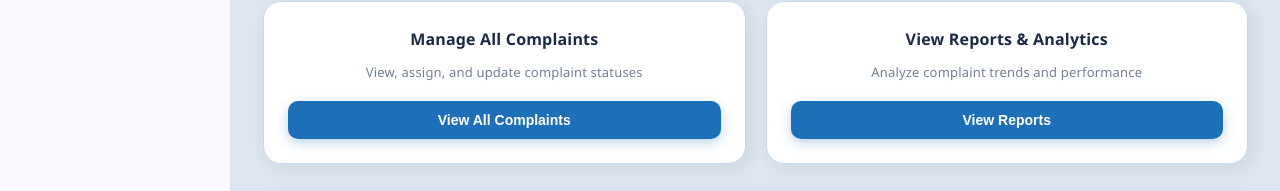
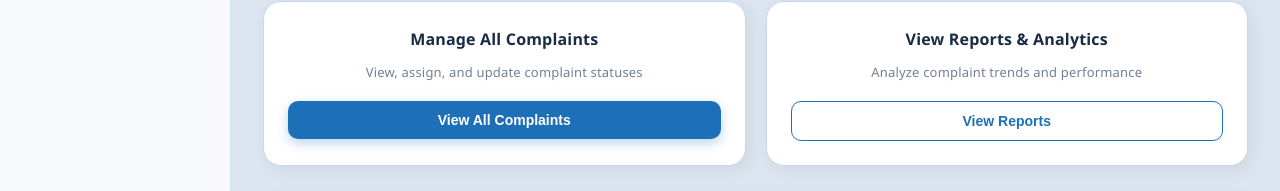
Before and after one commit to sapkotakristeena-glitch/final_year_project, a React (Vite) app: page /admin in a window 1280 px wide. Shown: the part 340-531 px from the top of the page. Built offline with nearby package versions, Linux system fonts and the light colour scheme; no server answers; sample sign-in values are in the browser's storage.

Commit message:
changed admin panel layout for uniformity with user dashboard

```diff
--- a/src/pages/Admin_Panel.jsx
+++ b/src/pages/Admin_Panel.jsx
@@ -242,13 +242,12 @@ export default function AdminPanel() {
               <button
                 onClick={() => navigate("/admin/reports")}
                 style={{
-                  width: "100%", padding: "11px", background: "#1D70B8",
-                  color: "#fff", border: "none", borderRadius: "10px",
-                  fontWeight: "600", fontSize: "14px", cursor: "pointer",
-                  boxShadow: "0 4px 12px rgba(29,112,184,0.3)",
+                  width: "100%", padding: "11px", background: "#fff",
+                  color: "#1D70B8", border: "1.5px solid #1D70B8",
+                  borderRadius: "10px", fontWeight: "600", fontSize: "14px", cursor: "pointer",
                 }}
-                onMouseEnter={(e) => e.currentTarget.style.background = "#155a94"}
-                onMouseLeave={(e) => e.currentTarget.style.background = "#1D70B8"}
+                onMouseEnter={(e) => e.currentTarget.style.background = "#E8F1FB"}
+                onMouseLeave={(e) => e.currentTarget.style.background = "#fff"}
               >
                 View Reports
               </button>
```
